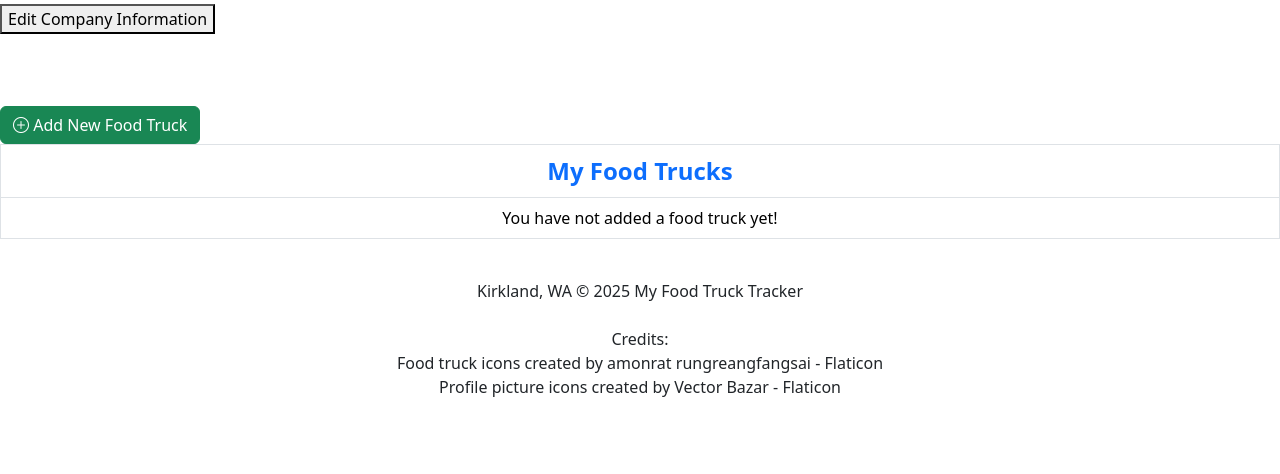
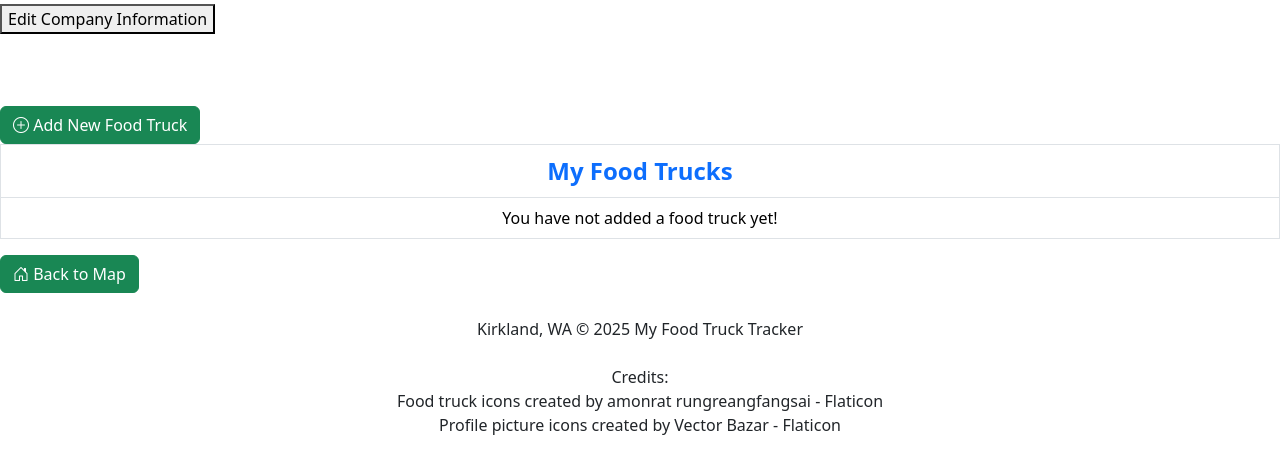
Before and after one commit to nayalbiter/MyFoodTruck, a Flask app: template templates/foodCompanyPage.html in a window 1280 px wide. Shown: the part 271-745 px from the top of the page. Run offline with Flask 3, Linux system fonts and the light colour scheme; the template is opened without the code that fills it, so the values that code supplies are empty.

Commit message:
food truck form is working now!

```diff
--- a/app.py
+++ b/app.py
@@ -39,5 +39,6 @@ def go2FoodTruckForm():
 def addNewFoodTruck():
     return insertNewFoodTruck()
 
+
 if __name__ == '__main__':
     app.run(debug=True)
--- a/templates/addNewFoodTruckForm.html
+++ b/templates/addNewFoodTruckForm.html
@@ -29,7 +29,7 @@
 
         <div class="mb-3">
             <label for="address" class="form-label">Food Truck Location:</label>
-            <textarea class="form-control" id="address" name="address" rows="2" placeholder="Enter your food truck address: e.g 123 Main Street, apartment or suite, city, state, zip code and country"
+            <textarea class="form-control" id="address" name="address" rows="2" placeholder="Enter your food truck address: e.g 123 Main Street, apartment or suite, city, state, zip code"
                 required></textarea>
         </div>
 
--- a/templates/foodCompanyPage.html
+++ b/templates/foodCompanyPage.html
@@ -101,9 +101,11 @@
         </table>
     </div>
 
-
-
-
+    <div>
+        <a href="{{ url_for('index') }}" class="btn btn-success">
+            <i class="bi bi-house-door"></i> Back to Map
+        </a>
+    </div>
 
     <!--bootstrap link for js:-->
     <script src="https://cdn.jsdelivr.net/npm/bootstrap@5.3.5/dist/js/bootstrap.bundle.min.js"
--- a/templates/index.html
+++ b/templates/index.html
@@ -25,7 +25,7 @@
 
         <div>
             <button id="startButton"> Click here to start</button>  <!--To do-->
-            <button id="showCompany"  onclick="window.location.href = '/addFoodTruckDetails?company_id=1';"> show company </button>
+
         </div> <!--Fix this-->
         <br>
 
```
